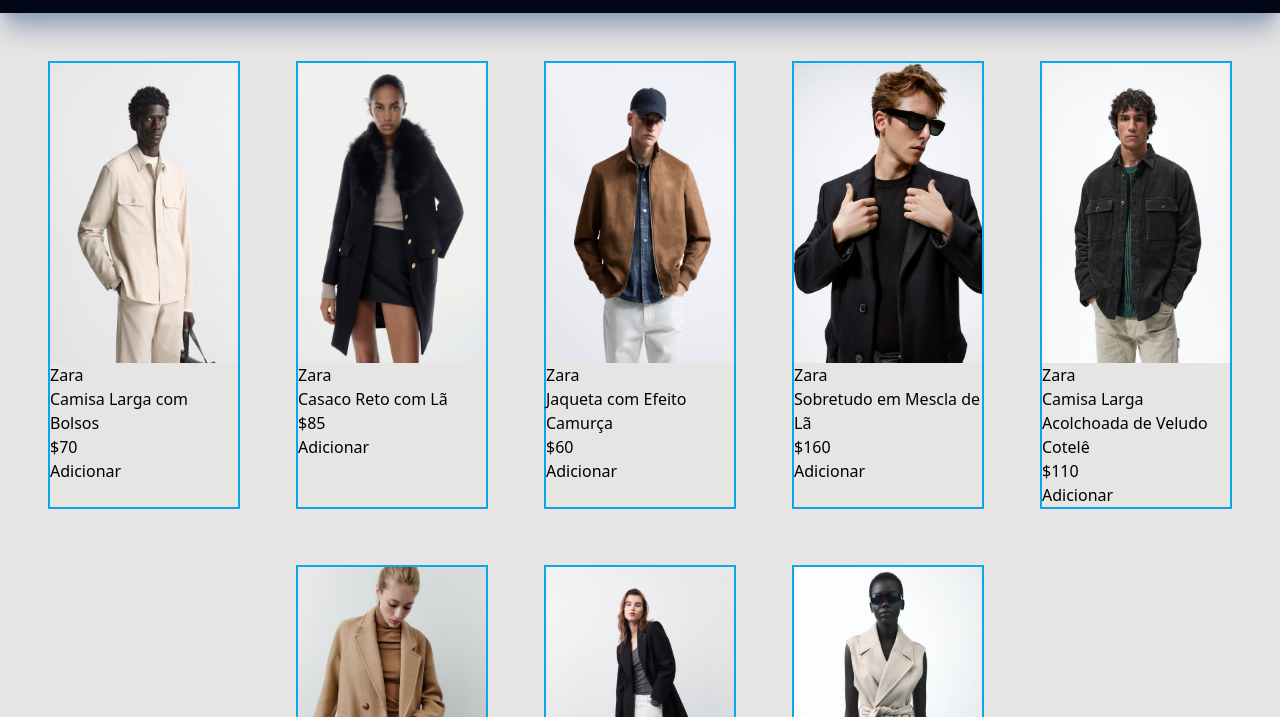
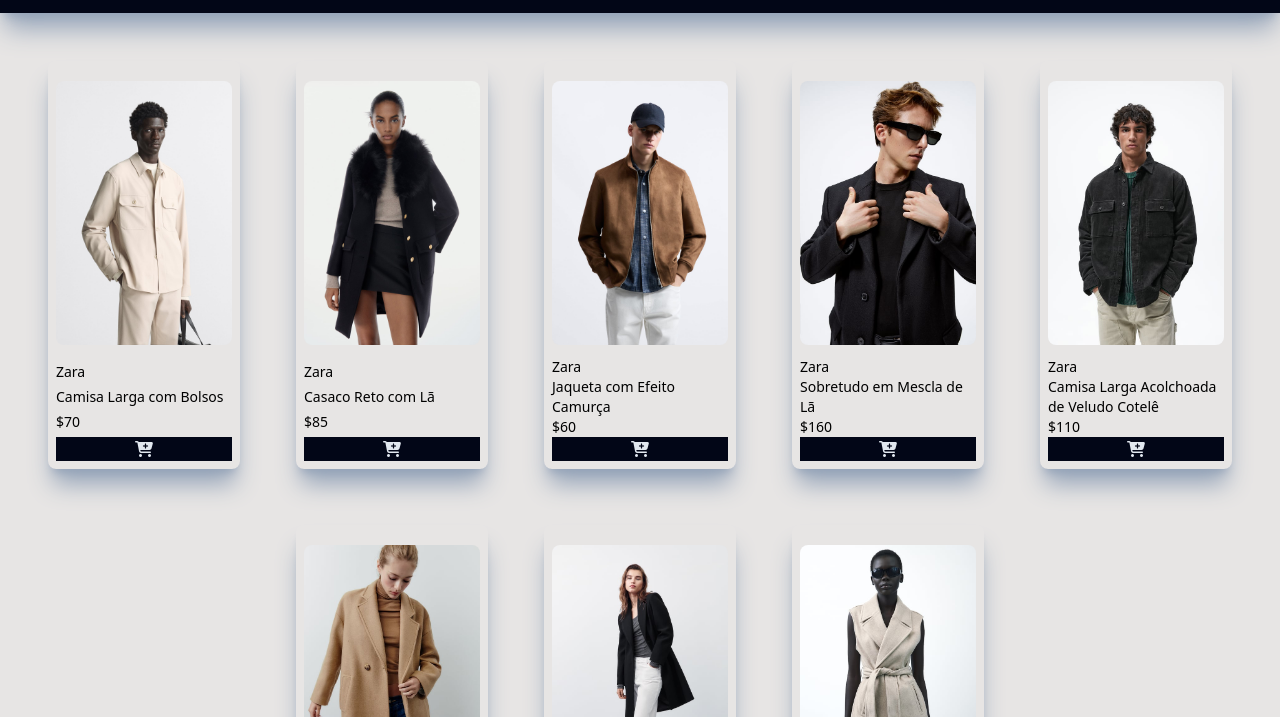
Before and after one commit to IsaKaillany/Intensivao-JS, a website built with Vite: page index.html in a window 1280 px wide. Shown: the part 83-800 px from the top of the page. Built offline with nearby package versions, Linux system fonts and the light colour scheme.

Commit message:
add +estilização

```diff
--- a/index.html
+++ b/index.html
@@ -20,7 +20,7 @@
         <p id="precoTotal">$200</p>
         <button class="bg-slate-200 text-slate-900 p-1">Finalizar Compra</button>
     </section>
-    <header class="flex bg-slate-950 px-8 py-4 justify-between sticky top-0 shadow-slate-400 shadow-xl text-xl">
+    <header class="flex bg-slate-950 px-8 py-4 justify-between sticky top-0 z-10 shadow-slate-400 shadow-xl text-xl">
         <img
             src="./assets/logo/hashtag.svg"
             alt="Logo do Magazine Hashtag"
--- a/src/cardProduto.js
+++ b/src/cardProduto.js
@@ -3,12 +3,12 @@
 export function renderizarCatalogo() {
     for (const produtoCatalogo of catalogo) {
         const cartaoProduto = `
-            <div id="cardProduto${produtoCatalogo.id}" class="border-solid border-2 border-sky-500 w-48 m-2">
-                <img src="./assets/img/${produtoCatalogo.imagem}" style="height: 300px" alt="Produto 1">
-                <p class="marca">${produtoCatalogo.marca}</p>
-                <p>${produtoCatalogo.nome}</p>
-                <p>$${produtoCatalogo.preco}</p>
-                <button>Adicionar</button>
+            <div id="cardProduto${produtoCatalogo.id}" class="border-solid w-48 m-2 flex flex-col p-2 justify-between shadow-xl shadow-slate-400 rounded-lg group">
+                <img src="./assets/img/${produtoCatalogo.imagem}" alt="Produto ${produtoCatalogo.id}" class="group-hover:scale-110 duration-300 my-3 rounded-lg">
+                <p class="text-sm">${produtoCatalogo.marca}</p>
+                <p class="text-sm">${produtoCatalogo.nome}</p>
+                <p class="text-sm">$${produtoCatalogo.preco}</p>
+                <button class="bg-slate-950 hover:bg-slate-700 text-slate-200"><i class="fa-solid fa-cart-plus"></i></button>
             </div>`;
 
     document.getElementById("containerProduto").innerHTML += cartaoProduto;
```
